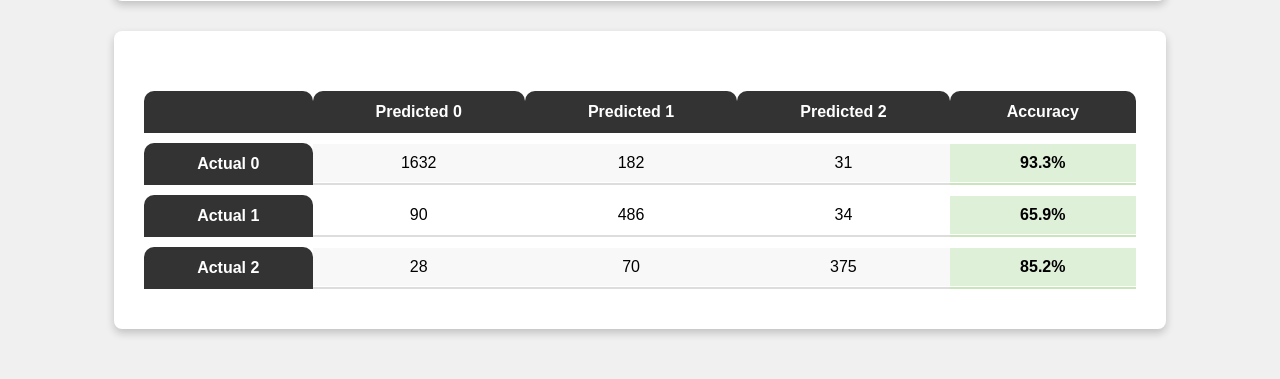
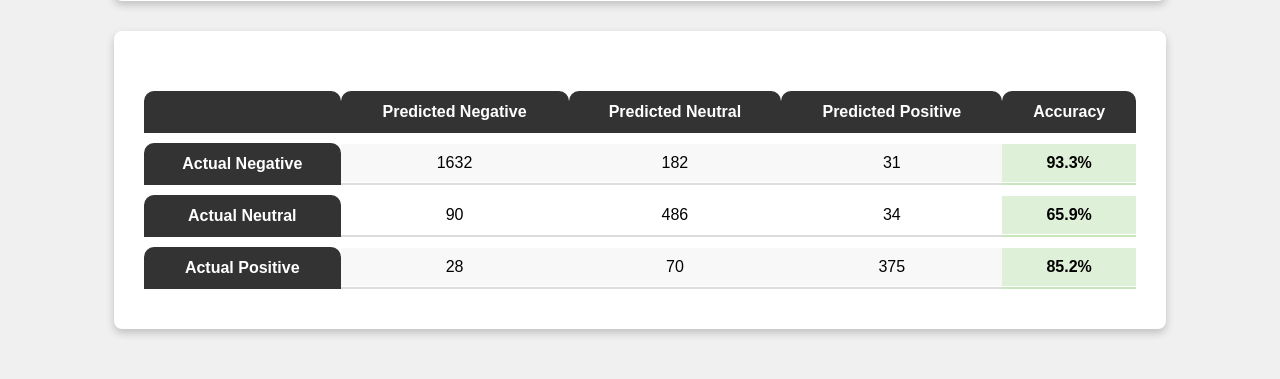
Before and after one commit to mforman000/CPSC_571_Emotional_Recognition_on_Twitter, a Django app: page / in a window 1280 px wide. Shown: the part 1241-1620 px from the top of the page. Run offline with Django 5.2, Linux system fonts and the light colour scheme; data comes from the database, SQL or seed files in the repository; both versions use the stored data as it was after the commit.

```diff
--- a/TweetRecognition/TweetRecognitionApp/templates/index.html
+++ b/TweetRecognition/TweetRecognitionApp/templates/index.html
@@ -36,27 +36,27 @@
         <table>
             <tr>
                 <th></th>
-                <th>Predicted 0</th>
-                <th>Predicted 1</th>
-                <th>Predicted 2</th>
+                <th>Predicted Negative</th>
+                <th>Predicted Neutral</th>
+                <th>Predicted Positive</th>
                 <th>Accuracy</th>
             </tr>
             <tr>
-                <th>Actual 0</th>
+                <th>Actual Negative</th>
                 <td id="confusion_matrix_00">{{ confusion_matrix.0.0 }}</td>
                 <td id="confusion_matrix_01">{{ confusion_matrix.0.1 }}</td>
                 <td id="confusion_matrix_02">{{ confusion_matrix.0.2 }}</td>
                 <td id="confusion_matrix_0accuracy">{{ accuracy_0 }}</td>
             </tr>
             <tr>
-                <th>Actual 1</th>
+                <th>Actual Neutral</th>
                 <td id="confusion_matrix_10">{{ confusion_matrix.1.0}}</td>
                 <td id="confusion_matrix_11">{{ confusion_matrix.1.1 }}</td>
                 <td id="confusion_matrix_12">{{ confusion_matrix.1.2 }}</td>
                 <td id="confusion_matrix_1accuracy">{{ accuracy_1 }}</td>
             </tr>
             <tr>
-                <th>Actual 2</th>
+                <th>Actual Positive</th>
                 <td id="confusion_matrix_20">{{ confusion_matrix.2.0 }}</td>
                 <td id="confusion_matrix_21">{{ confusion_matrix.2.1 }}</td>
                 <td id="confusion_matrix_22">{{ confusion_matrix.2.2 }}</td>
--- a/TweetRecognition/TweetRecognitionApp/views.py
+++ b/TweetRecognition/TweetRecognitionApp/views.py
@@ -65,7 +65,7 @@ def pie_chart_data(request):
     data_objects = Topic.objects.filter(topic = topic)
     valuesList = [data.value for data in data_objects]
     data = {
-        'labels' : ["positive", "Negative", "Neutral"],
+        'labels' : ["Negative", "Neutral", "Positive"],
         'data' : valuesList[0]
     }
     return(JsonResponse(data))
```
Also changed, not shown: TweetRecognition/db.sqlite3.
